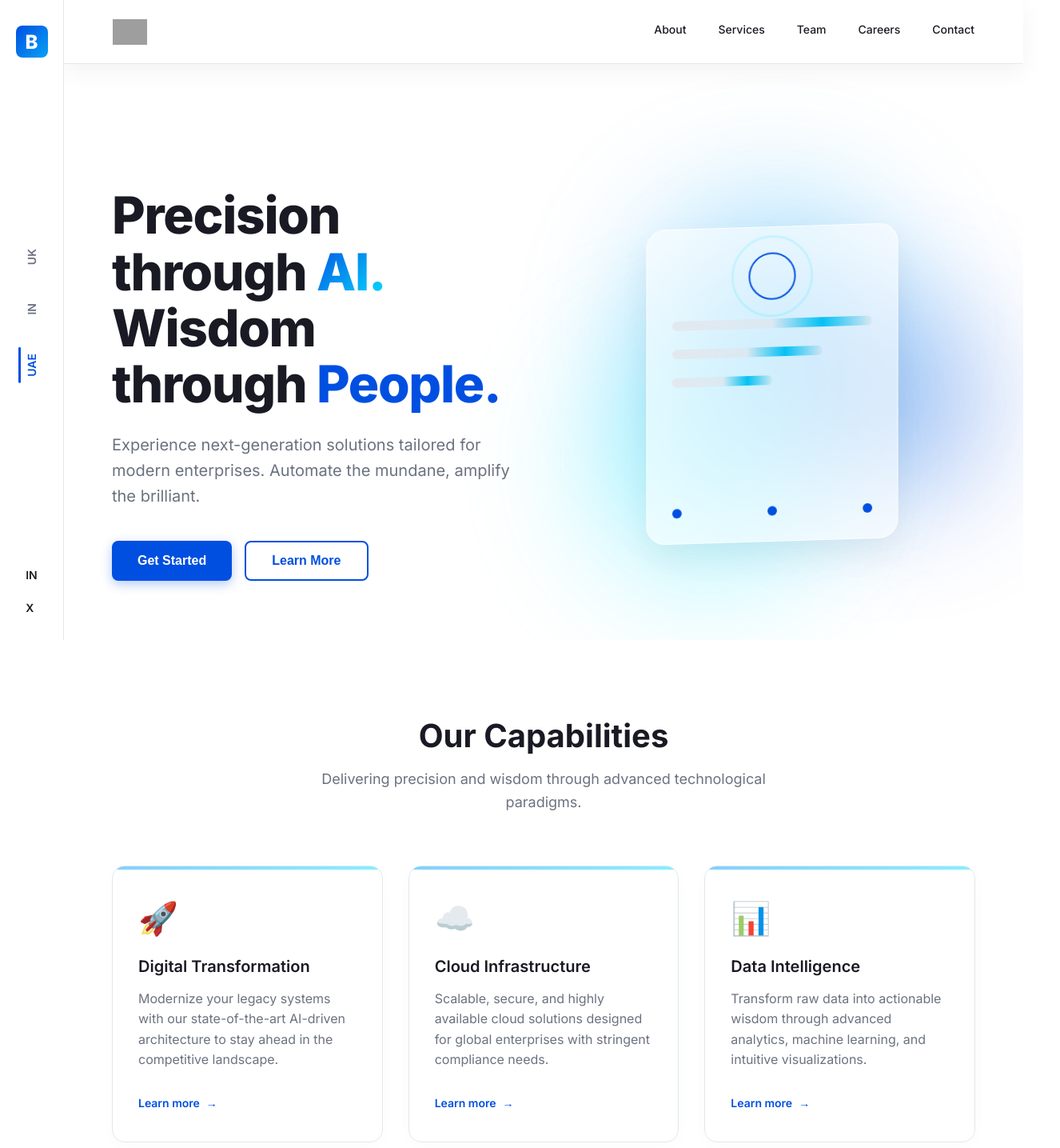
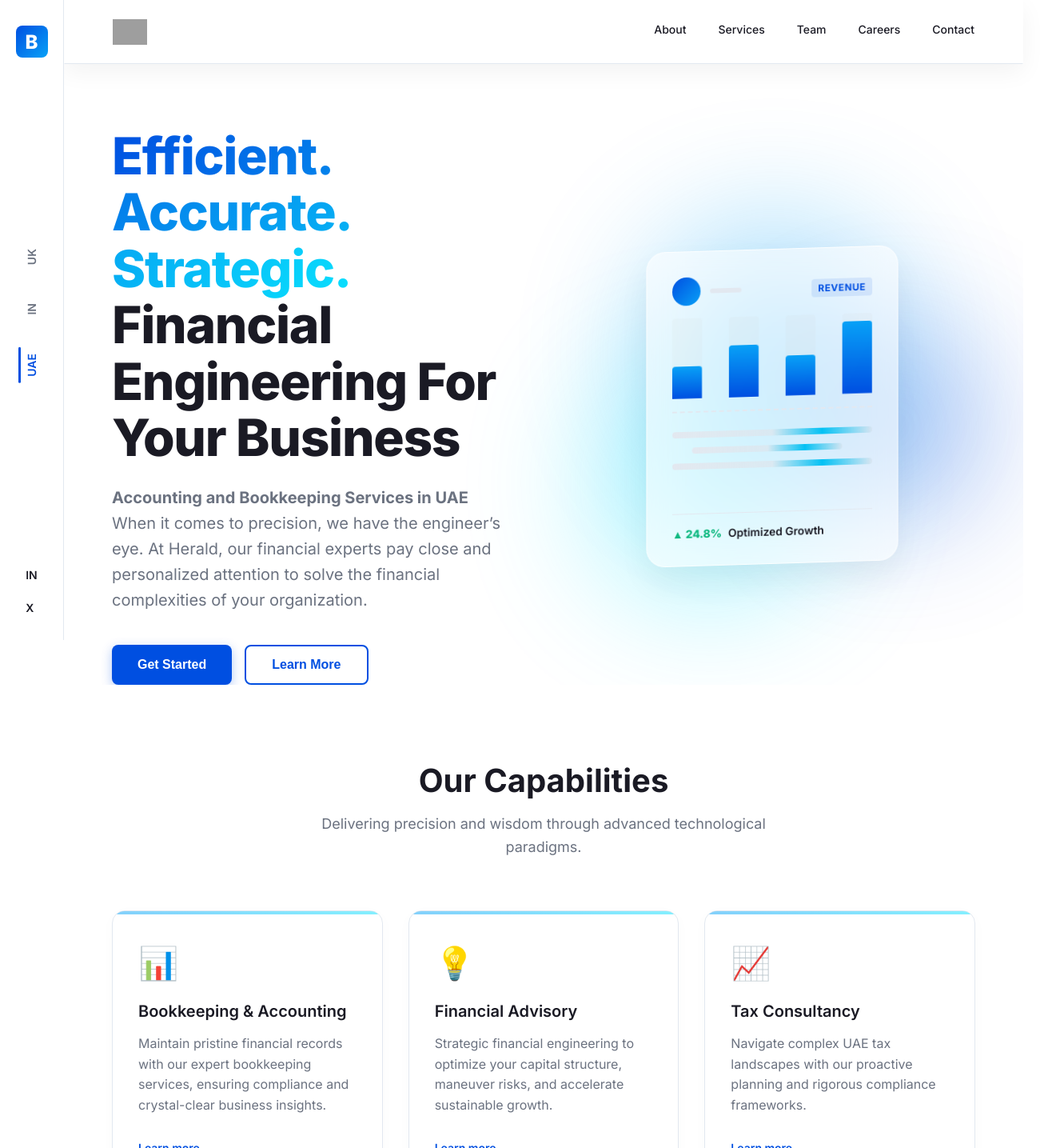
Before and after one commit to SHIHABULHAQUE/booklean, an Angular app: page /in/home in a window 1280 px wide. Shown: the top 1435 px of the page at 80% size, 1326 px wide, since content can reach past the window. Built offline with nearby package versions, Linux system fonts and the light colour scheme; grey boxes are pictures that could not be loaded.

Commit message:
content: finalize financial engineering copy across all components

```diff
--- a/src/app/components/footer/footer.component.html
+++ b/src/app/components/footer/footer.component.html
@@ -6,7 +6,7 @@
                     <!-- Wait, we can't use base64 inline images per rule, so we will just use text -->
                     <span class="logo-text">BOOKLEAN</span>
                 </div>
-                <p class="brand-desc">Precision through AI.<br>Wisdom through People.</p>
+                <p class="brand-desc">Efficient. Accurate. Strategic.<br>Financial Engineering For Your Business.</p>
 
                 <div class="contact-info">
                     <a href="mailto:info@bookleanglobal.com" class="contact-link">info&#64;bookleanglobal.com</a>
@@ -24,9 +24,9 @@
                 </div>
                 <div class="link-group">
                     <h4 class="group-title">Services</h4>
-                    <a href="#services" class="link-item">Digital Transformation</a>
-                    <a href="#services" class="link-item">Cloud Infrastructure</a>
-                    <a href="#services" class="link-item">Data Intelligence</a>
+                    <a href="#services" class="link-item">Bookkeeping & Accounting</a>
+                    <a href="#services" class="link-item">Financial Advisory</a>
+                    <a href="#services" class="link-item">Tax Consultancy</a>
                 </div>
             </div>
         </div>
--- a/src/app/components/global-presence/global-presence.component.ts
+++ b/src/app/components/global-presence/global-presence.component.ts
@@ -12,23 +12,23 @@ export class GlobalPresenceComponent {
     regions = [
         {
             country: 'United Arab Emirates',
-            title: 'UAE Headquarters',
+            title: 'UAE Regional Office',
             website: 'booklean.ae',
-            email: 'contact@booklean.ae',
+            email: 'tax.advisory@booklean.ae',
             badge: 'HQ'
         },
         {
             country: 'India',
-            title: 'Development Center',
+            title: 'Global Accounting Center',
             website: 'booklean.in',
-            email: 'hr@booklean.in',
+            email: 'financials@booklean.in',
             badge: ''
         },
         {
             country: 'United Kingdom',
-            title: 'European Operations',
-            website: 'booklean.uk',
-            email: 'tax@booklean.uk',
+            title: 'European Financial Operations',
+            website: 'booklean.co.uk',
+            email: 'consulting@booklean.co.uk',
             badge: ''
         }
     ];
--- a/src/app/components/hero/hero.component.html
+++ b/src/app/components/hero/hero.component.html
@@ -1,12 +1,13 @@
 <section class="hero-section container">
     <div class="hero-content">
         <h1 class="hero-title">
-            Precision through <span class="text-gradient">AI.</span><br>
-            Wisdom through <span class="text-solid">People.</span>
+            <span class="text-gradient">Efficient. Accurate. Strategic.</span><br>
+            Financial Engineering For Your Business
         </h1>
         <p class="hero-subtitle">
-            Experience next-generation solutions tailored for modern enterprises.
-            Automate the mundane, amplify the brilliant.
+            <strong>Accounting and Bookkeeping Services in UAE</strong><br>
+            When it comes to precision, we have the engineer’s eye. At Herald, our financial experts pay close and
+            personalized attention to solve the financial complexities of your organization.
         </p>
         <div class="hero-actions">
             <button class="btn btn-primary">Get Started</button>
@@ -18,16 +19,39 @@
         <div class="abstract-shape shape-1"></div>
         <div class="abstract-shape shape-2"></div>
         <div class="abstract-shape shape-3"></div>
-        <!-- Simple pure CSS/SVG visual representation of tech -->
-        <div class="glass-card visual-card">
-            <div class="pulse-ring"></div>
-            <div class="data-line w-100"></div>
-            <div class="data-line w-75"></div>
-            <div class="data-line w-50"></div>
-            <div class="connection-dots">
-                <span class="dot d1"></span>
-                <span class="dot d2"></span>
-                <span class="dot d3"></span>
+
+        <!-- Financial Dashboard Pure CSS/HTML visual representation -->
+        <div class="glass-card visual-card financial-dashboard">
+            <div class="dashboard-header">
+                <div class="dash-circle"></div>
+                <div class="dash-line-short"></div>
+                <div class="dash-badge">Revenue</div>
+            </div>
+
+            <div class="bar-chart-container">
+                <div class="bar-column">
+                    <div class="bar b1"></div>
+                </div>
+                <div class="bar-column">
+                    <div class="bar b2"></div>
+                </div>
+                <div class="bar-column">
+                    <div class="bar b3"></div>
+                </div>
+                <div class="bar-column">
+                    <div class="bar b4"></div>
+                </div>
+            </div>
+
+            <div class="ledger-lines">
+                <div class="data-line w-100"></div>
+                <div class="data-line w-75 offset-line"></div>
+                <div class="data-line w-100"></div>
+            </div>
+
+            <div class="dashboard-footer">
+                <span class="trend-up">▲ 24.8%</span>
+                <span class="trend-text">Optimized Growth</span>
             </div>
         </div>
     </div>
--- a/src/app/components/hero/hero.component.scss
+++ b/src/app/components/hero/hero.component.scss
@@ -131,7 +131,7 @@
     padding: 2rem;
     display: flex;
     flex-direction: column;
-    gap: 1.5rem;
+    justify-content: space-between;
     position: relative;
     border: 1px solid rgba(255, 255, 255, 0.8);
     background: rgba(255, 255, 255, 0.6);
@@ -147,9 +147,127 @@
     }
 }
 
+.financial-dashboard {
+    .dashboard-header {
+        display: flex;
+        align-items: center;
+        gap: 0.75rem;
+        margin-bottom: 1rem;
+
+        .dash-circle {
+            width: 36px;
+            height: 36px;
+            border-radius: 50%;
+            background: linear-gradient(135deg, var(--color-primary), var(--color-secondary-1));
+        }
+
+        .dash-line-short {
+            height: 6px;
+            width: 40px;
+            border-radius: 3px;
+            background-color: var(--color-border);
+        }
+
+        .dash-badge {
+            margin-left: auto;
+            font-size: 0.75rem;
+            font-weight: 700;
+            text-transform: uppercase;
+            letter-spacing: 0.05em;
+            color: var(--color-primary);
+            background-color: rgba(0, 79, 225, 0.1);
+            padding: 0.25rem 0.5rem;
+            border-radius: 4px;
+        }
+    }
+
+    .bar-chart-container {
+        display: flex;
+        align-items: flex-end;
+        justify-content: space-between;
+        height: 120px;
+        padding-bottom: 1rem;
+        border-bottom: 2px dashed var(--color-border);
+        margin-bottom: 1.5rem;
+
+        .bar-column {
+            width: 15%;
+            height: 100%;
+            display: flex;
+            align-items: flex-end;
+            justify-content: center;
+            background-color: rgba(200, 200, 200, 0.1);
+            border-radius: 4px 4px 0 0;
+            position: relative;
+            overflow: hidden;
+
+            .bar {
+                width: 100%;
+                background: linear-gradient(to top, var(--color-primary), var(--color-secondary-1));
+                border-radius: 4px 4px 0 0;
+                transform-origin: bottom;
+                animation: growBar 1.5s cubic-bezier(0.16, 1, 0.3, 1) forwards;
+                opacity: 0;
+
+                &.b1 {
+                    height: 40%;
+                    animation-delay: 0.2s;
+                }
+
+                &.b2 {
+                    height: 65%;
+                    animation-delay: 0.4s;
+                }
+
+                &.b3 {
+                    height: 50%;
+                    animation-delay: 0.6s;
+                }
+
+                &.b4 {
+                    height: 90%;
+                    animation-delay: 0.8s;
+                }
+            }
+        }
+    }
+
+    .ledger-lines {
+        display: flex;
+        flex-direction: column;
+        gap: 0.75rem;
+        margin-bottom: auto;
+
+        .offset-line {
+            margin-left: 10%;
+        }
+    }
+
+    .dashboard-footer {
+        display: flex;
+        align-items: center;
+        gap: 0.5rem;
+        padding-top: 1rem;
+        border-top: 1px solid var(--color-border);
+
+        .trend-up {
+            color: #10b981;
+            /* valid green color */
+            font-weight: 800;
+            font-size: 0.875rem;
+        }
+
+        .trend-text {
+            color: var(--color-text-dark);
+            font-size: 0.875rem;
+            font-weight: 600;
+        }
+    }
+}
+
 .data-line {
-    height: 12px;
-    border-radius: 6px;
+    height: 8px;
+    border-radius: 4px;
     background: linear-gradient(90deg, var(--color-border), rgba(200, 200, 200, 0.2));
     position: relative;
     overflow: hidden;
@@ -180,38 +298,6 @@
     }
 }
 
-.pulse-ring {
-    width: 60px;
-    height: 60px;
-    border-radius: 50%;
-    border: 2px solid var(--color-primary);
-    margin: 0 auto;
-    position: relative;
-
-    &::before {
-        content: '';
-        position: absolute;
-        inset: -10px;
-        border-radius: 50%;
-        border: 2px solid var(--color-accent);
-        opacity: 0.5;
-        animation: pulse 2s infinite;
-    }
-}
-
-.connection-dots {
-    margin-top: auto;
-    display: flex;
-    justify-content: space-between;
-
-    .dot {
-        width: 12px;
-        height: 12px;
-        border-radius: 50%;
-        background-color: var(--color-primary);
-    }
-}
-
 @keyframes float {
     0% {
         transform: translateY(0) scale(1);
@@ -222,6 +308,18 @@
     }
 }
 
+@keyframes growBar {
+    0% {
+        transform: scaleY(0);
+        opacity: 0;
+    }
+
+    100% {
+        transform: scaleY(1);
+        opacity: 1;
+    }
+}
+
 @keyframes loading {
     0% {
         left: -100%;
@@ -229,18 +327,6 @@
 
     100% {
         left: 200%;
-    }
-}
-
-@keyframes pulse {
-    0% {
-        transform: scale(0.8);
-        opacity: 0.8;
-    }
-
-    100% {
-        transform: scale(1.5);
-        opacity: 0;
     }
 }
 
--- a/src/app/components/services/services.component.ts
+++ b/src/app/components/services/services.component.ts
@@ -12,21 +12,21 @@ export class ServicesComponent {
     services = [
         {
             id: 1,
-            title: 'Digital Transformation',
-            description: 'Modernize your legacy systems with our state-of-the-art AI-driven architecture to stay ahead in the competitive landscape.',
-            icon: '🚀'
+            title: 'Bookkeeping & Accounting',
+            description: 'Maintain pristine financial records with our expert bookkeeping services, ensuring compliance and crystal-clear business insights.',
+            icon: '📊'
         },
         {
             id: 2,
-            title: 'Cloud Infrastructure',
-            description: 'Scalable, secure, and highly available cloud solutions designed for global enterprises with stringent compliance needs.',
-            icon: '☁️'
+            title: 'Financial Advisory',
+            description: 'Strategic financial engineering to optimize your capital structure, maneuver risks, and accelerate sustainable growth.',
+            icon: '💡'
         },
         {
             id: 3,
-            title: 'Data Intelligence',
-            description: 'Transform raw data into actionable wisdom through advanced analytics, machine learning, and intuitive visualizations.',
-            icon: '📊'
+            title: 'Tax Consultancy',
+            description: 'Navigate complex UAE tax landscapes with our proactive planning and rigorous compliance frameworks.',
+            icon: '📈'
         }
     ];
 }
--- a/src/app/pages/region-selector/region-selector.component.html
+++ b/src/app/pages/region-selector/region-selector.component.html
@@ -7,7 +7,7 @@
     <div class="gateway-content">
         <header class="gateway-header">
             <div class="logo">
-                <img src="assets/logo.svg" alt="Booklean Logo" class="logo-image" />
+                <!-- <img src="assets/logo.svg" alt="Booklean Logo" class="logo-image" /> -->
                 <span class="logo-text">booklean</span>
             </div>
 
@@ -18,8 +18,9 @@
                     <span class="text-gradient">Global Enterprise</span>
                 </h1> -->
                 <p class="tagline-secondary">
-                    Lorem ipsum dolor sit amet, consectetur adipiscing elit. Sed do eiusmod tempor incididunt ut labore
-                    et dolore magna aliqua. Ut enim ad minim veniam.
+                    Your Trusted Partner in Accounting, Bookkeeping, and Financial Engineering Services.
+                    We provide close and personalized attention to solve the financial complexities of your
+                    organization.
                 </p>
             </div>
 
```
